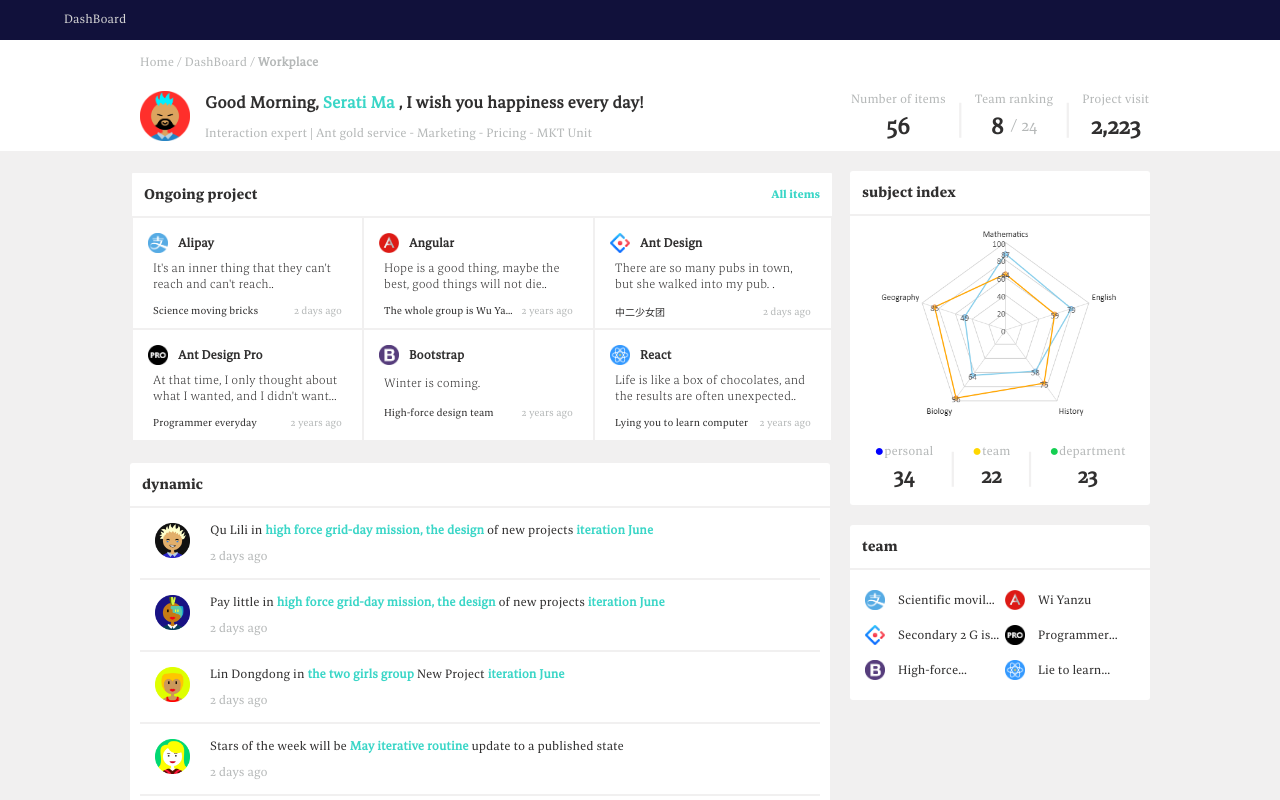
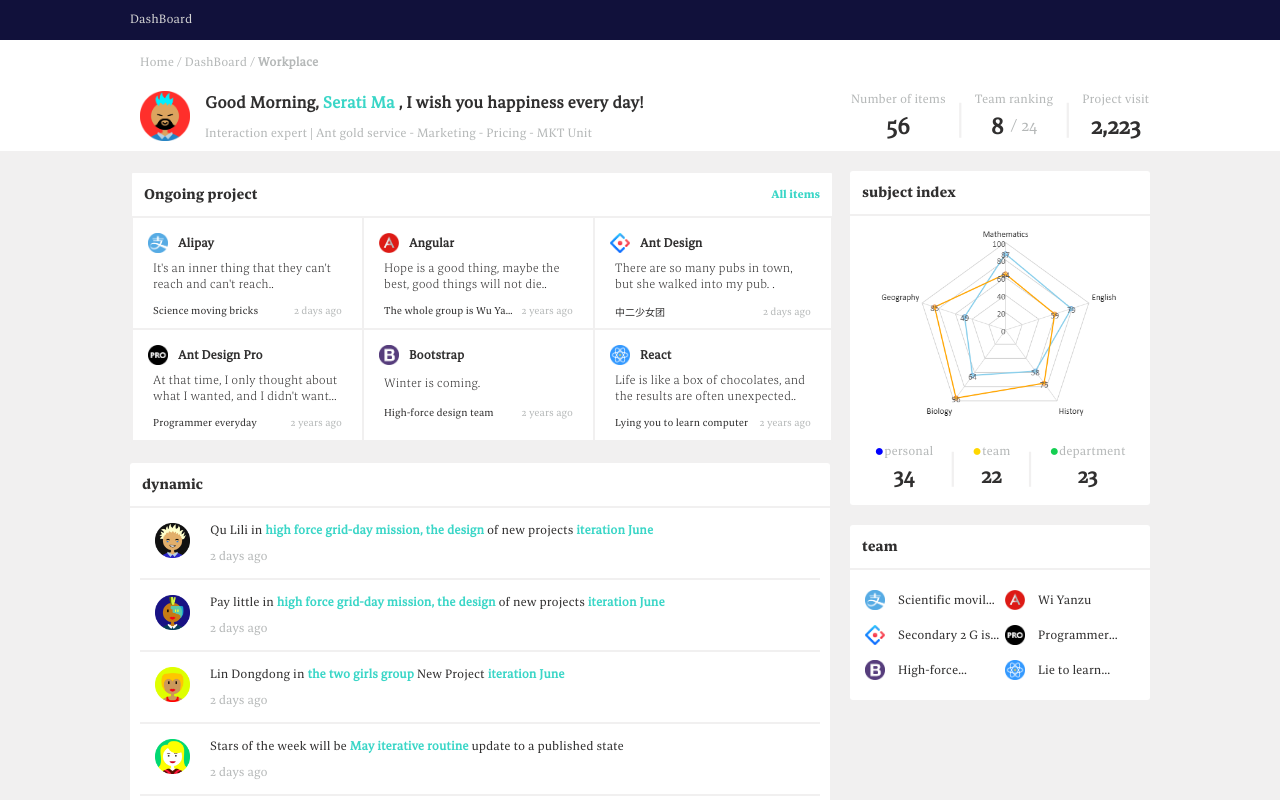
Before and after one commit to peurman/UI-replication-angular, an Angular app: page / in a window 1280 px wide. Shown: the top 800 px of the page. Built offline with nearby package versions, Linux system fonts and the light colour scheme.

Commit message:
editing Readme and details

```diff
--- a/src/app/navbar/navbar.component.scss
+++ b/src/app/navbar/navbar.component.scss
@@ -7,7 +7,7 @@
   padding: 7px 0 12px 0;
   margin: 0;
   .navSection {
-    width: 90%;
+    width: min(1020px, 100vw);
     label {
       text-align: left;
       font-size: $secondaryTextSize;
```
Also changed, not shown: appAndModel.jpg (added), 1 other file (tests, documents, lock files or other folders).
